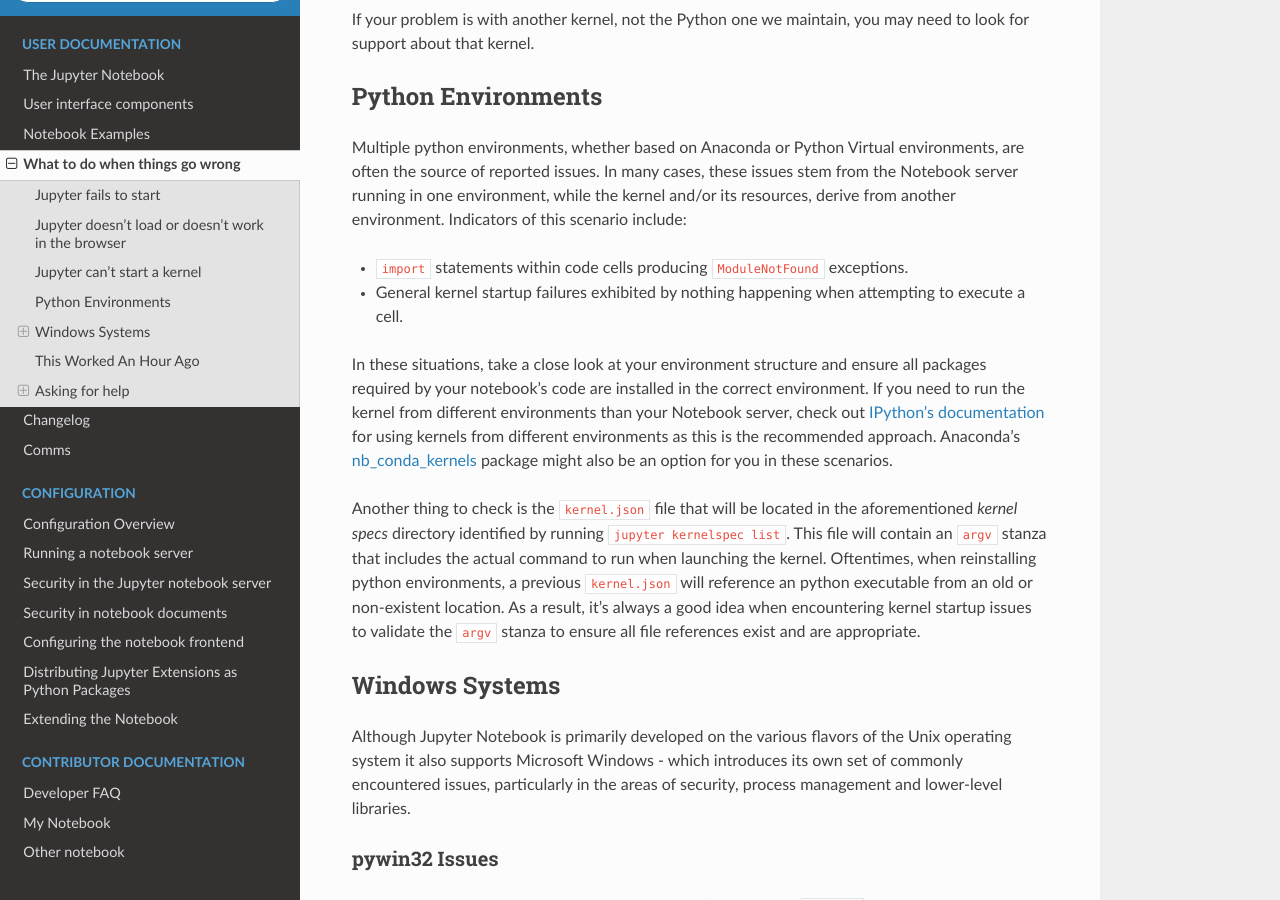
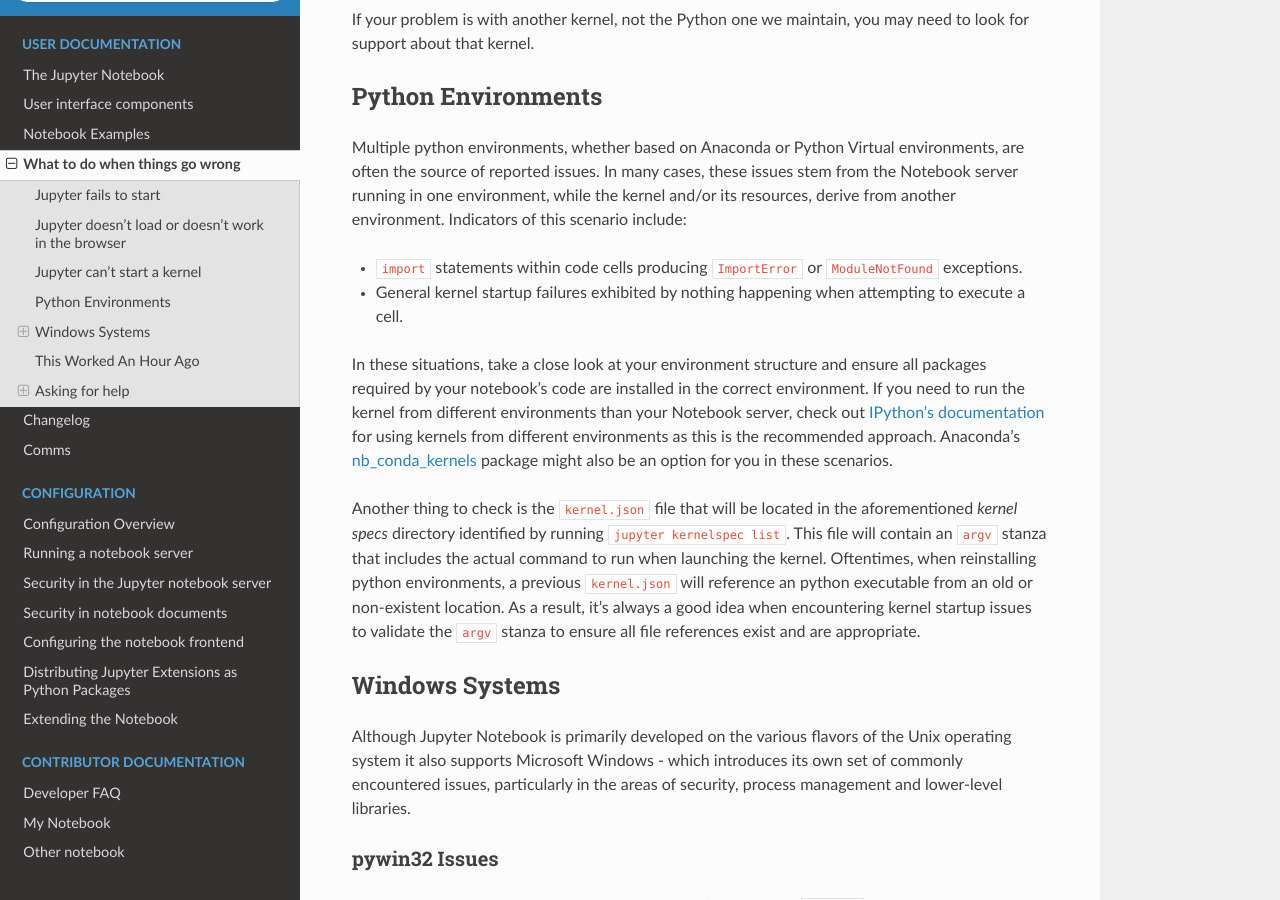
Before and after one commit to jupyter/nbclassic, a Sphinx documentation site: the page built from docs/source/troubleshooting.rst, in a window 1280 px wide and 900 px high, scrolled down 1352 px. Built offline with Sphinx 7.4.7 and the Read the Docs theme 2.0.0, drawn with Linux system fonts in a browser that asks for light colours; pages that are not in the unit, such as notebooks, are missing from menus; the version number could not be read and is left out.

Commit message:
Update docs/source/troubleshooting.rst

```diff
--- a/docs/source/troubleshooting.rst
+++ b/docs/source/troubleshooting.rst
@@ -72,7 +72,7 @@
 Notebook server running in one environment, while the kernel and/or its resources,
 derive from another environment.  Indicators of this scenario include:
 
-* ``import`` statements within code cells producing ``ModuleNotFound`` exceptions.
+* ``import`` statements within code cells producing ``ImportError`` or ``ModuleNotFound`` exceptions.
 * General kernel startup failures exhibited by nothing happening when attempting
   to execute a cell.
 
```
